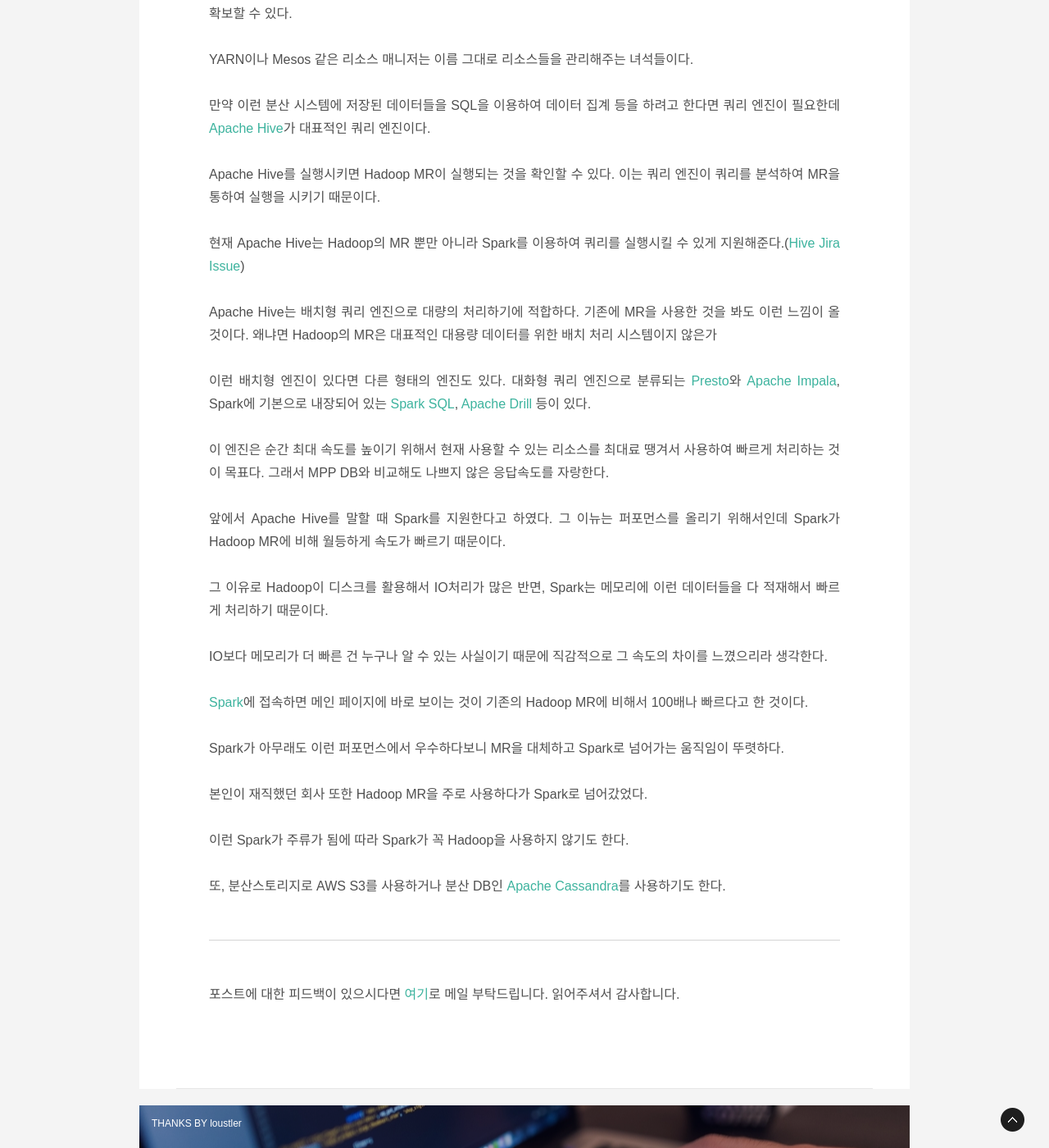
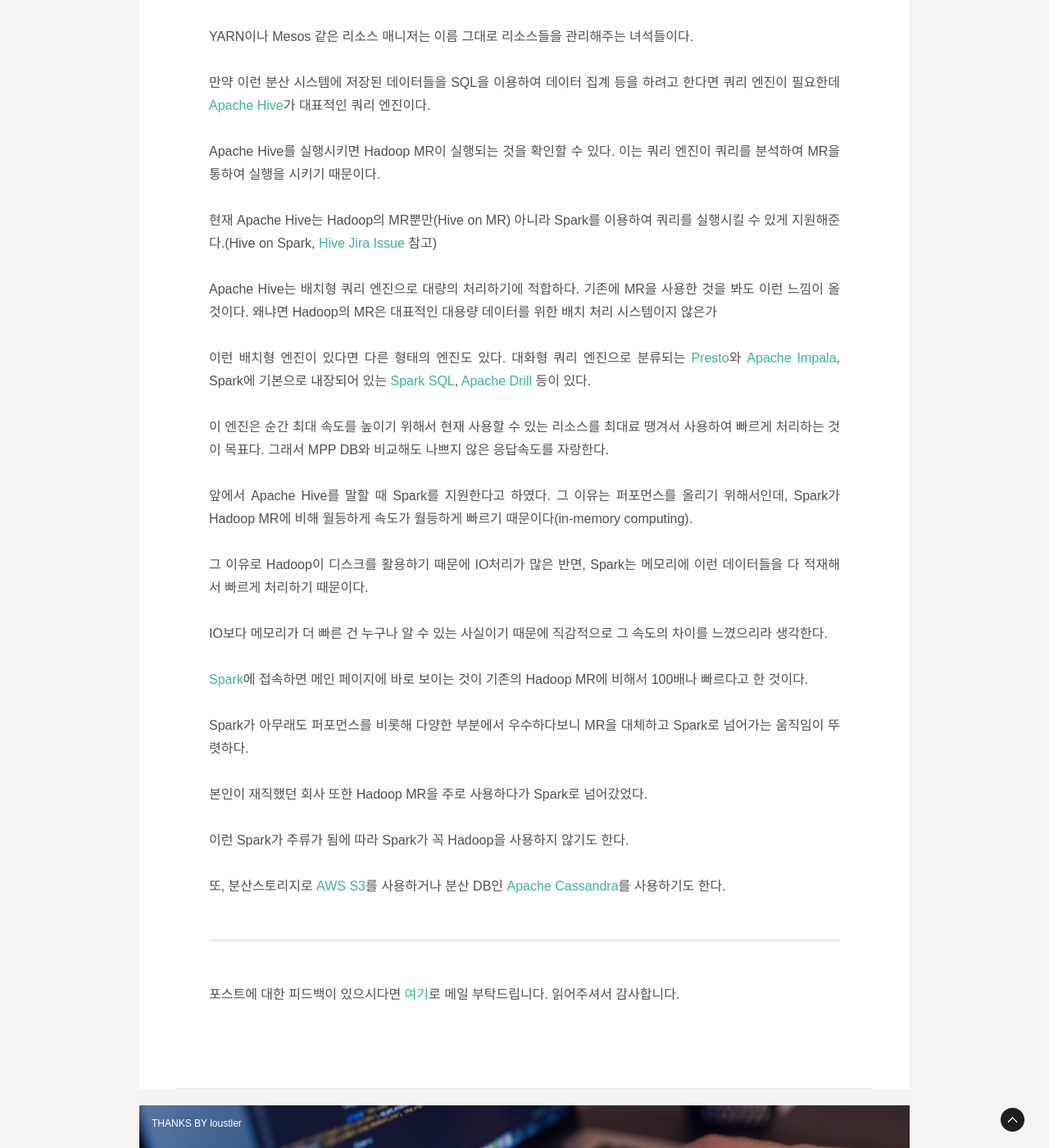
Before and after one commit to loustler/loustler.github.io, a Jekyll site: the page built from _posts/2020/4/2020-04-22-bigdata-distributed-process-framework.md, in a window 1280 px wide and 1400 px high, scrolled down 1792 px. Shown: the whole window at 82% size. Built offline with Jekyll 4.4.1, drawn with Linux system fonts in a browser that asks for light colours; some of the changed text lies outside the part shown.

Commit message:
Revise post

```diff
--- a/_posts/2020/4/2020-04-22-bigdata-distributed-process-framework.md
+++ b/_posts/2020/4/2020-04-22-bigdata-distributed-process-framework.md
@@ -12,17 +12,17 @@ tags : [data, bigdata]
 
 <!--more-->
 
-이전에 [[BigData 기초] 1. 빅데이터의 특성과 그 기술](/data_eng/bigdata-basic-1/)에서 **3V** 중 하나를 설명할 때,
+이전에 [[BigData 기초] 1. 빅데이터의 특성과 그 기술](/data_eng/bigdata-basic-1/)에서 **3V** 중 하나인 **다양성(Variety)**을 설명할 때,
 
 **Structured Data**를 비롯해 **Semi-Structured Data**와 **Unstructured Data**에 대해서 언급했었다.
 
 또, **Semi-Structured Data**가 **Schemaless Data**라고도 불린다고도 말했었다.
 
-빅데이터의 대부분의 데이터는 이런 형식으로 이루어져 있고, 파이프라인을 구성할 때 분산 스토리지에 저장을 하게 된다.
+빅데이터의 데이터는 이런 형식으로 이루어져 있고, 파이프라인을 구성할 때 데이터를 분산 스토리지에 저장한다.
 
 이렇게 분산스토리지에 저장될 때에는, 명확한 스키마를 가지고 있지 않아 SQL을 이용하여 집계를 할 수 없다.
 
-그래서 **Structured Data**로 변환하는 것을 진행하게 된다.
+그래서 SQL을 이용하여 집계를 하기 위해 **Structured Data**로 변환하는 것을 진행하게 된다.
 
 보통 이런 **Structured Data**로 변환할 때는 **Columnar DB**를 이용하여 저장을 하게 된다. 왜냐하면 데이터 압축률을 높여 효율적으로 저장할 수 있기 때문이다.
 
@@ -55,7 +55,7 @@ MR대신 Spark를 사용할 수도 있다.
 
 **Apache Hive**를 실행시키면 Hadoop MR이 실행되는 것을 확인할 수 있다. 이는 쿼리 엔진이 쿼리를 분석하여 MR을 통하여 실행을 시키기 때문이다.
 
-현재 **Apache Hive**는 Hadoop의 MR 뿐만 아니라 **Spark**를 이용하여 쿼리를 실행시킬 수 있게 지원해준다.([Hive Jira Issue](https://issues.apache.org/jira/browse/HIVE-7292))
+현재 **Apache Hive**는 Hadoop의 MR뿐만(Hive on MR) 아니라 **Spark**를 이용하여 쿼리를 실행시킬 수 있게 지원해준다.(Hive on Spark, [Hive Jira Issue](https://issues.apache.org/jira/browse/HIVE-7292) 참고)
 
 **Apache Hive**는 배치형 쿼리 엔진으로 대량의 처리하기에 적합하다. 기존에 MR을 사용한 것을 봐도 이런 느낌이 올 것이다. 왜냐면 Hadoop의 MR은 대표적인 대용량 데이터를 위한 배치 처리 시스템이지 않은가
 
@@ -64,18 +64,18 @@ MR대신 Spark를 사용할 수도 있다.
 이 엔진은 순간 최대 속도를 높이기 위해서 현재 사용할 수 있는 리소스를 최대료 땡겨서 사용하여 빠르게 처리하는 것이 목표다. 그래서 **MPP DB**와 비교해도 나쁘지 않은 응답속도를 자랑한다.
 
 
-앞에서 **Apache Hive**를 말할 때 Spark를 지원한다고 하였다. 그 이뉴는 퍼포먼스를 올리기 위해서인데 Spark가 Hadoop MR에 비해 월등하게 속도가 빠르기 때문이다.
+앞에서 **Apache Hive**를 말할 때 Spark를 지원한다고 하였다. 그 이유는 퍼포먼스를 올리기 위해서인데, Spark가 Hadoop MR에 비해 월등하게 속도가 월등하게 빠르기 때문이다(in-memory computing).
 
-그 이유로 Hadoop이 디스크를 활용해서 IO처리가 많은 반면, Spark는 메모리에 이런 데이터들을 다 적재해서 빠르게 처리하기 때문이다.
+그 이유로 Hadoop이 디스크를 활용하기 때문에 IO처리가 많은 반면, Spark는 메모리에 이런 데이터들을 다 적재해서 빠르게 처리하기 때문이다.
 
 IO보다 메모리가 더 빠른 건 누구나 알 수 있는 사실이기 때문에 직감적으로 그 속도의 차이를 느꼈으리라 생각한다.
 
 [Spark](https://spark.apache.org/)에 접속하면 메인 페이지에 바로 보이는 것이 기존의 Hadoop MR에 비해서 100배나 빠르다고 한 것이다.
 
-Spark가 아무래도 이런 퍼포먼스에서 우수하다보니 MR을 대체하고 Spark로 넘어가는 움직임이 뚜렷하다.
+Spark가 아무래도 퍼포먼스를 비롯해 다양한 부분에서 우수하다보니 MR을 대체하고 Spark로 넘어가는 움직임이 뚜렷하다.
 
 본인이 재직했던 회사 또한 Hadoop MR을 주로 사용하다가 Spark로 넘어갔었다.
 
 이런 Spark가 주류가 됨에 따라 Spark가 꼭 Hadoop을 사용하지 않기도 한다.
 
-또, 분산스토리지로 AWS S3를 사용하거나 분산 DB인 [Apache Cassandra](https://cassandra.apache.org/)를 사용하기도 한다.
+또, 분산스토리지로 [AWS S3](https://aws.amazon.com/s3/)를 사용하거나 분산 DB인 [Apache Cassandra](https://cassandra.apache.org/)를 사용하기도 한다.
```
